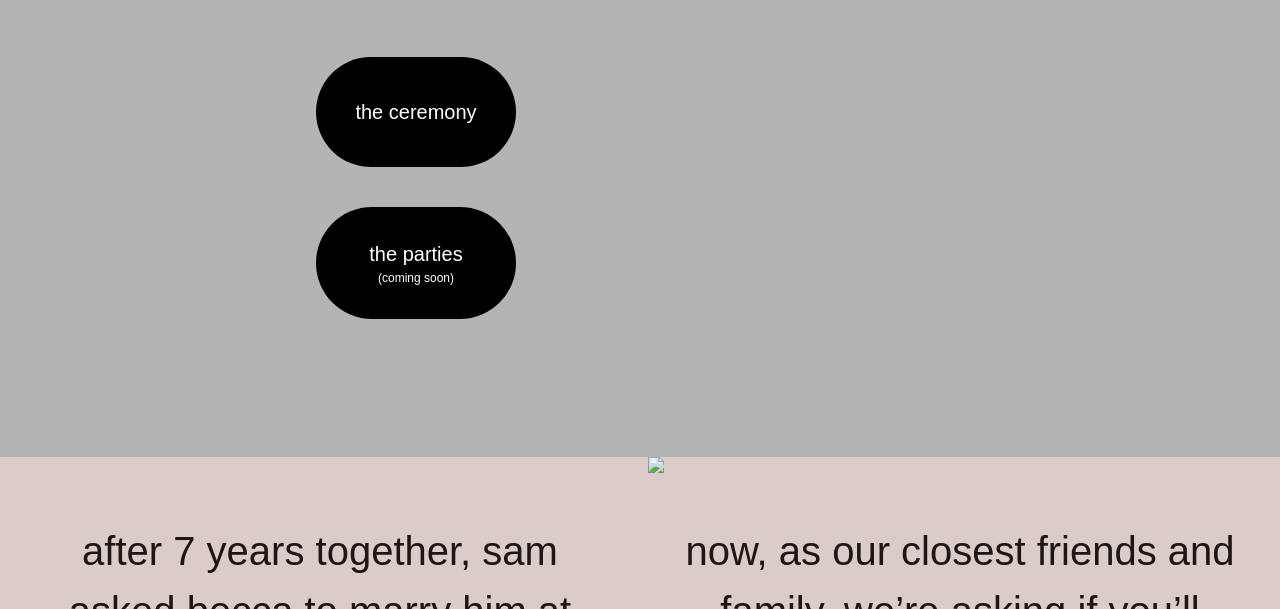
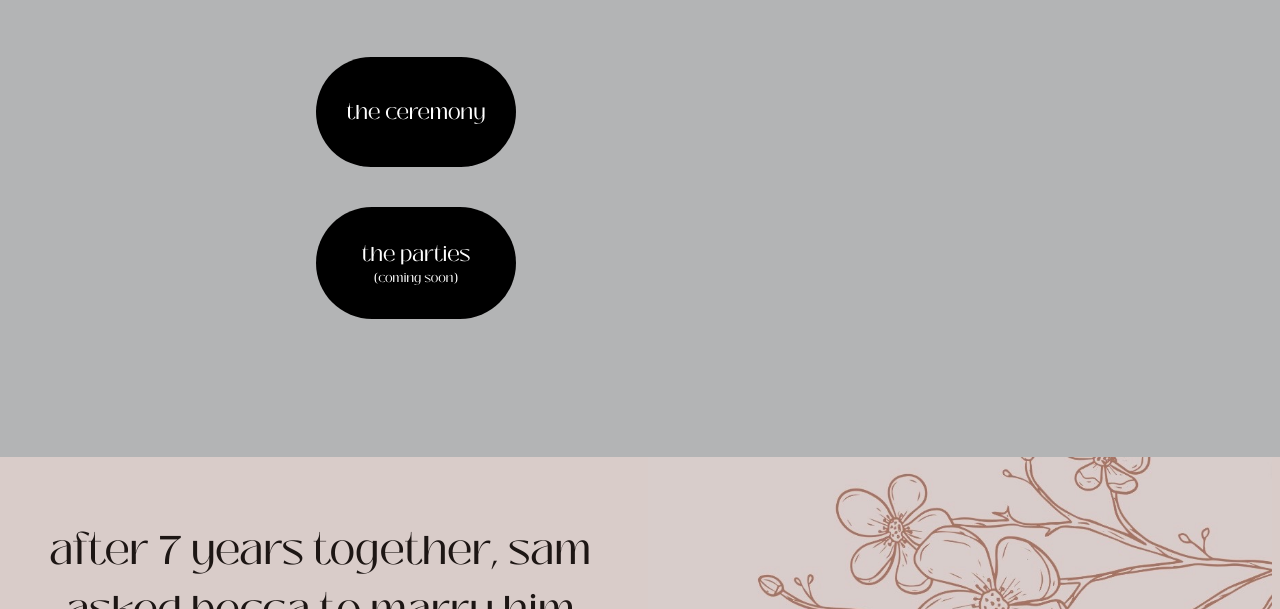
Before and after one commit to SamBaldwin4566/weddingSite, a website: page index.html in a window 1280 px wide. Shown: the part 343-952 px from the top of the page. Drawn offline with nearby package versions, Linux system fonts and the light colour scheme; the site is published under a folder, as on GitHub Pages, so addresses that start at the root find nothing.

Commit message:
take files out of dist and src

```diff
--- a/dist/index.html
+++ b/index.html
@@ -31,14 +31,14 @@
 
     <div class=" w-[100%] bg-[#d9CCC9]  ">
         <div class="md:flex md:justify-end w-[100%] mx-auto pb-10  md:py-16">
-            <img src="/dist/Images/blossoms.jpeg" class="md:hidden ">
+            <img src="Images/blossoms.jpeg" class="md:hidden ">
             <div class="w-[100%] mx-auto md:w-[50%]  px-2 md:px-10">
 
                 <div class="text-[30px] lg:text-[40px] text-center mt-4 md:mt-0">after 7 years together, sam asked becca to marry him at shinjuku gyoen national garden. she laughed, then said yes.</div>
-                <img src="./Images/engaged1.jpeg" class="mt-10 w-[100%] md:w-[90%] mx-auto">
+                <img src="Images/engaged1.jpeg" class="mt-10 w-[100%] md:w-[90%] mx-auto">
             </div>
             <div class="w-[100%] mx-auto md:w-[50%] px-2 ">
-                <img src="/dist/Images/blossoms.jpeg" class=" hidden md:block md:-mt-16 -mr-10">
+                <img src="Images/blossoms.jpeg" class=" hidden md:block md:-mt-16 -mr-10">
                 <div class="text-[30px] lg:text-[40px] text-center mt-12 xl:mt-20 px-2">now, as our closest friends and family, we’re asking if you’ll celebrate with us?</div>
                 <!-- <div class="mt-10">
                     <div class="mt-10 lg:mt-20 flex justify-around">
@@ -86,8 +86,8 @@
                 </div>
             </div>
             <div class="w-[100%] md:w-[50%]">
-                <a href="https://www.villabayubali.com/" target="_blank"><img id="villaBayuImg" src="/dist/Images/villabayu.webp" class="h-[100%] object-cover hover:opacity-100 opacity-75"></a>
-                <a href="https://seminyak.potatohead.co/" target="_blank"><img id="potatoHeadImg" src="/dist/Images/potatohead.webp" class="hidden h-[100%] object-cover hover:opacity-100 opacity-75"></a>
+                <a href="https://www.villabayubali.com/" target="_blank"><img id="villaBayuImg" src="Images/villabayu.webp" class="h-[100%] object-cover hover:opacity-100 opacity-75"></a>
+                <a href="https://seminyak.potatohead.co/" target="_blank"><img id="potatoHeadImg" src="Images/potatohead.webp" class="hidden h-[100%] object-cover hover:opacity-100 opacity-75"></a>
             </div>
 
         </div>
--- a/src/input.css
+++ b/input.css
@@ -3,9 +3,9 @@
 @tailwind utilities;
 @font-face {
     font-family: "bmRegular";
-    src: url(/dist/BlackMango-Regular.ttf);
+    src: url(BlackMango-Regular.ttf);
 }
 @font-face {
     font-family: "bmBold";
-    src: url(/dist/BlackMango-Bold\ copy.ttf);
+    src: url(BlackMango-Bold\ copy.ttf);
 }
--- a/package.json
+++ b/package.json
@@ -5,7 +5,7 @@
   "main": "index.js",
   "scripts": {
     "test": "echo \"Error: no test specified\" && exit 1",
-    "dev": "tailwindcss -i ./src/input.css -o ./dist/output.css --watch"
+    "dev": "tailwindcss -i ./input.css -o ./output.css --watch"
   },
   "author": "Sam Baldwin",
   "license": "ISC",
--- a/tailwind.config.js
+++ b/tailwind.config.js
@@ -1,6 +1,6 @@
 /** @type {import('tailwindcss').Config} */
 module.exports = {
-  content: ["./dist/*.{html,js}"],
+  content: ["./*.{html,js}"],
   theme: {
     extend: {
       screens: {
@@ -19,7 +19,7 @@ module.exports = {
         'bmBold': ["bmBold", "sans-serif"]
       },
       backgroundImage:{
-        'osaka1': "url('../dist/Images/osaka1.jpeg')"
+        'osaka1': "url('Images/osaka1.jpeg')"
       }
     },
   },
```
Also changed, not shown: BlackMango-Bold copy.ttf (renamed from dist/BlackMango-Bold copy.ttf), BlackMango-Regular.ttf (renamed from dist/BlackMango-Regular.ttf), Images/blossoms.jpeg (renamed from dist/Images/blossoms.jpeg), Images/engaged1.jpeg (renamed from dist/Images/engaged1.jpeg), Images/potatohead.webp (renamed from dist/Images/potatohead.webp), Images/villabayu.webp (renamed from dist/Images/villabayu.webp), output.css, script.js (renamed from dist/script.js), 3 other files.
